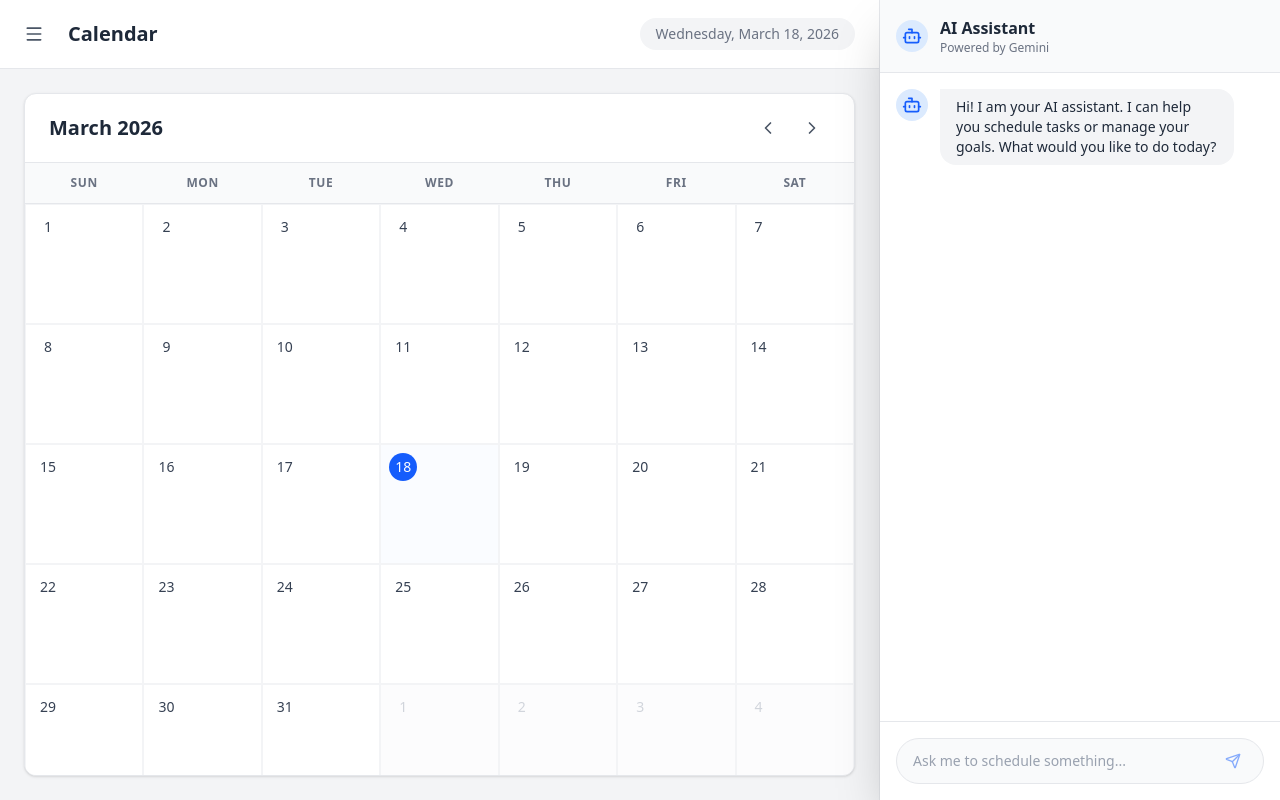
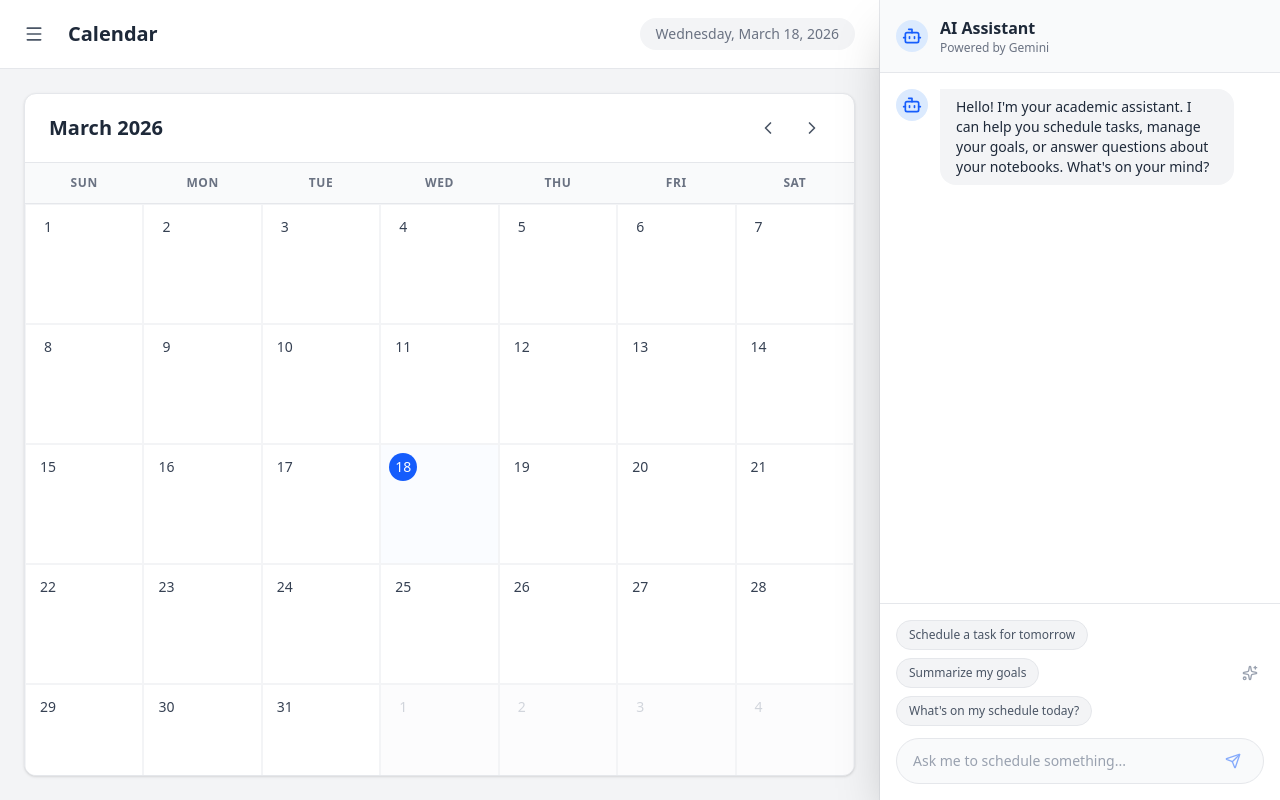
Before and after one commit to ShahMdAbid/taski3, a React (Vite) app: page / in a window 1280 px wide. Built offline with nearby package versions, Linux system fonts and the light colour scheme.

Commit message:
Fix AI tool call validation error and finalize chat presets

```diff
--- a/src/App.tsx
+++ b/src/App.tsx
@@ -43,6 +43,14 @@ export default function App() {
     const saved = localStorage.getItem('isDarkMode');
     return saved ? JSON.parse(saved) : false;
   });
+  const [chatPresets, setChatPresets] = useState<string[]>(() => {
+    const saved = localStorage.getItem('chatPresets');
+    return saved ? JSON.parse(saved) : [
+      "Schedule a task for tomorrow",
+      "Summarize my goals",
+      "What's on my schedule today?"
+    ];
+  });
 
   const [selectedDate, setSelectedDate] = useState<string | null>(null);
   const [currentView, setCurrentView] = useState<'calendar' | 'settings' | 'academic'>('calendar');
@@ -77,6 +85,10 @@ export default function App() {
   useEffect(() => {
     localStorage.setItem('aiProvider', aiProvider);
   }, [aiProvider]);
+
+  useEffect(() => {
+    localStorage.setItem('chatPresets', JSON.stringify(chatPresets));
+  }, [chatPresets]);
 
   useEffect(() => {
     localStorage.setItem('isDarkMode', JSON.stringify(isDarkMode));
@@ -353,6 +365,8 @@ export default function App() {
           activeApiKey={apiKeys[activeKeyIndex]}
           activeGroqKey={groqApiKeys[activeGroqKeyIndex]}
           aiProvider={aiProvider}
+          chatPresets={chatPresets}
+          setChatPresets={setChatPresets}
           onClose={() => setIsChatOpen(false)}
         />
       </div>
--- a/src/components/Chat.tsx
+++ b/src/components/Chat.tsx
@@ -1,10 +1,10 @@
 import React, { useState, useRef, useEffect } from 'react';
-import { Send, Bot, User, Loader2, X } from 'lucide-react';
+import { Send, Bot, User, Loader2, X, Sparkles } from 'lucide-react';
 import { Task, Message, Notebook } from '../types';
 import { cn } from '../lib/utils';
 import { processChat } from '../services/ai';
 
-interface ChatProps {
+interface Props {
   tasks: Task[];
   setTasks: React.Dispatch<React.SetStateAction<Task[]>>;
   notebooks: Notebook[];
@@ -13,16 +13,30 @@ interface ChatProps {
   selectedDate: string | null;
   activeApiKey?: string;
   activeGroqKey?: string;
-  aiProvider?: 'gemini' | 'groq';
+  aiProvider: 'gemini' | 'groq';
+  chatPresets: string[];
+  setChatPresets: React.Dispatch<React.SetStateAction<string[]>>;
   onClose?: () => void;
 }
 
-export default function Chat({ tasks, setTasks, notebooks, setNotebooks, activeNotebookId, selectedDate, activeApiKey, activeGroqKey, aiProvider = 'gemini', onClose }: ChatProps) {
+export default function Chat({
+  tasks, setTasks, notebooks, setNotebooks,
+  activeNotebookId, selectedDate,
+  activeApiKey, activeGroqKey, aiProvider,
+  chatPresets, setChatPresets,
+  onClose
+}: Props) {
   const [messages, setMessages] = useState<Message[]>([
-    { id: '1', role: 'model', content: 'Hi! I am your AI assistant. I can help you schedule tasks or manage your goals. What would you like to do today?' }
+    {
+      id: '1',
+      role: 'model',
+      content: "Hello! I'm your academic assistant. I can help you schedule tasks, manage your goals, or answer questions about your notebooks. What's on your mind?"
+    }
   ]);
   const [input, setInput] = useState('');
   const [isLoading, setIsLoading] = useState(false);
+  const [isManagingPresets, setIsManagingPresets] = useState(false);
+  const [newPreset, setNewPreset] = useState('');
   const messagesEndRef = useRef<HTMLDivElement>(null);
 
   const scrollToBottom = () => {
@@ -33,12 +47,13 @@ export default function Chat({ tasks, setTasks, notebooks, setNotebooks, activeN
     scrollToBottom();
   }, [messages]);
 
-  const handleSend = async () => {
-    if (!input.trim() || isLoading) return;
+  const handleSend = async (customContent?: string) => {
+    const textToSend = customContent || input;
+    if (!textToSend.trim() || isLoading) return;
 
-    const userMsg: Message = { id: Date.now().toString(), role: 'user', content: input.trim() };
+    const userMsg: Message = { id: Date.now().toString(), role: 'user', content: textToSend.trim() };
     setMessages(prev => [...prev, userMsg]);
-    setInput('');
+    if (!customContent) setInput('');
     setIsLoading(true);
 
     try {
@@ -67,6 +82,17 @@ export default function Chat({ tasks, setTasks, notebooks, setNotebooks, activeN
     } finally {
       setIsLoading(false);
     }
+  };
+
+  const addPreset = (e: React.FormEvent) => {
+    e.preventDefault();
+    if (!newPreset.trim()) return;
+    setChatPresets(prev => [...prev, newPreset.trim()]);
+    setNewPreset('');
+  };
+
+  const removePreset = (index: number) => {
+    setChatPresets(prev => prev.filter((_, i) => i !== index));
   };
 
   return (
@@ -125,6 +151,59 @@ export default function Chat({ tasks, setTasks, notebooks, setNotebooks, activeN
       </div>
 
       <div className="p-4 border-t border-gray-200 dark:border-gray-800 bg-white dark:bg-gray-900 transition-colors duration-200">
+        <div className="flex items-center justify-between mb-3">
+          <div className="flex flex-wrap gap-2">
+            {chatPresets.map((preset, i) => (
+              <div key={i} className="group relative">
+                <button
+                  onClick={() => handleSend(preset)}
+                  disabled={isLoading || isManagingPresets}
+                  className="text-[10px] sm:text-xs px-3 py-1.5 rounded-full bg-gray-100 dark:bg-gray-800 text-gray-600 dark:text-gray-400 hover:bg-blue-50 dark:hover:bg-blue-900/30 hover:text-blue-600 dark:hover:text-blue-400 transition-all border border-gray-200 dark:border-gray-700 hover:border-blue-200 dark:hover:border-blue-800 whitespace-nowrap"
+                >
+                  {preset}
+                </button>
+                {isManagingPresets && (
+                  <button
+                    onClick={() => removePreset(i)}
+                    className="absolute -top-1 -right-1 w-4 h-4 bg-red-500 text-white rounded-full flex items-center justify-center text-[8px] hover:bg-red-600 shadow-sm"
+                  >
+                    ×
+                  </button>
+                )}
+              </div>
+            ))}
+          </div>
+          <button
+            onClick={() => setIsManagingPresets(!isManagingPresets)}
+            className={cn(
+              "p-1.5 rounded-lg transition-colors ml-2",
+              isManagingPresets ? "bg-blue-100 text-blue-600 dark:bg-blue-900/50" : "text-gray-400 hover:bg-gray-100 dark:hover:bg-gray-800"
+            )}
+            title={isManagingPresets ? "Done managing" : "Manage presets"}
+          >
+            {isManagingPresets ? <X className="w-4 h-4" /> : <Sparkles className="w-4 h-4" />}
+          </button>
+        </div>
+
+        {isManagingPresets && (
+          <form onSubmit={addPreset} className="flex gap-2 mb-4 animate-in slide-in-from-bottom-2 duration-200">
+            <input
+              type="text"
+              value={newPreset}
+              onChange={e => setNewPreset(e.target.value)}
+              placeholder="New preset message..."
+              className="flex-1 bg-gray-50 dark:bg-gray-800 border border-gray-200 dark:border-gray-700 rounded-lg px-3 py-1.5 text-xs outline-none focus:border-blue-500 transition-all"
+            />
+            <button
+              type="submit"
+              disabled={!newPreset.trim()}
+              className="bg-blue-600 text-white px-3 py-1.5 rounded-lg text-xs font-semibold hover:bg-blue-700 transition-colors disabled:opacity-50"
+            >
+              Add
+            </button>
+          </form>
+        )}
+
         <div className="flex items-center gap-2 bg-gray-50 dark:bg-gray-800 border border-gray-200 dark:border-gray-700 rounded-full px-4 py-2 focus-within:ring-2 focus-within:ring-blue-500 focus-within:border-transparent transition-all">
           <input
             type="text"
@@ -133,12 +212,12 @@ export default function Chat({ tasks, setTasks, notebooks, setNotebooks, activeN
             onKeyDown={e => e.key === 'Enter' && handleSend()}
             placeholder="Ask me to schedule something..."
             className="flex-1 bg-transparent outline-none text-sm text-gray-800 dark:text-white placeholder-gray-400 dark:placeholder-gray-500"
-            disabled={isLoading}
+            disabled={isLoading || isManagingPresets}
           />
           <button
-            onClick={handleSend}
+            onClick={() => handleSend()}
             aria-label="Send message"
-            disabled={!input.trim() || isLoading}
+            disabled={!input.trim() || isLoading || isManagingPresets}
             className="p-1.5 text-blue-600 dark:text-blue-400 hover:bg-blue-50 dark:hover:bg-blue-900/50 rounded-full disabled:opacity-50 disabled:hover:bg-transparent transition-colors"
           >
             <Send className="w-4 h-4" />
--- a/src/components/NotebookEditor.tsx
+++ b/src/components/NotebookEditor.tsx
@@ -74,7 +74,7 @@ export default function NotebookEditor({ notebook, onUpdate, onBack }: Props) {
           <button onClick={() => exec('italic')} aria-label="Italic" className="p-2 hover:bg-white dark:hover:bg-gray-700 rounded-md transition-colors text-gray-700 dark:text-gray-300 hover:shadow-sm" title="Italic">
             <Italic className="w-4 h-4" />
           </button>
-          <button onClick={() => exec('strikeThrough')} aria-label="Strikethrough" className="p-2 hover:bg-white dark:hover:bg-gray-700 rounded-md transition-colors text-gray-700 dark:text-gray-300 hover:shadow-sm" title="Strikethrough (Syncs with Calendar)">
+          <button onClick={() => exec('strikeThrough')} aria-label="Strikethrough" className="p-2 hover:bg-white dark:hover:bg-gray-700 rounded-md transition-colors text-gray-700 dark:text-gray-300 hover:shadow-sm" title="Strikethrough">
             <Strikethrough className="w-4 h-4" />
           </button>
 
--- a/src/components/Settings.tsx
+++ b/src/components/Settings.tsx
@@ -87,7 +87,6 @@ export default function Settings({
           <div className="flex items-center justify-between p-4 rounded-lg border border-gray-200 dark:border-gray-700 bg-gray-50 dark:bg-gray-800/50">
             <div>
               <p className="font-medium text-gray-800 dark:text-white">Dark Mode</p>
-              <p className="text-sm text-gray-500 dark:text-gray-400">Toggle global dark mode theme</p>
             </div>
             <button
               onClick={() => setIsDarkMode(!isDarkMode)}
@@ -140,7 +139,7 @@ export default function Settings({
               Gemini API Keys
             </h3>
             <p className="text-sm text-gray-500 dark:text-gray-400 mb-6">
-              Manage your Gemini API keys here. If no keys are provided, the app will use the default system key.{' '}
+              Manage your Gemini API keys here.{' '}
               <a href="https://aistudio.google.com/app/apikey" target="_blank" rel="noopener noreferrer" className="text-blue-500 hover:text-blue-600 hover:underline">
                 Get a Gemini API key
               </a>
```
Also changed, not shown: src/services/ai.ts (+12 -6 lines).
